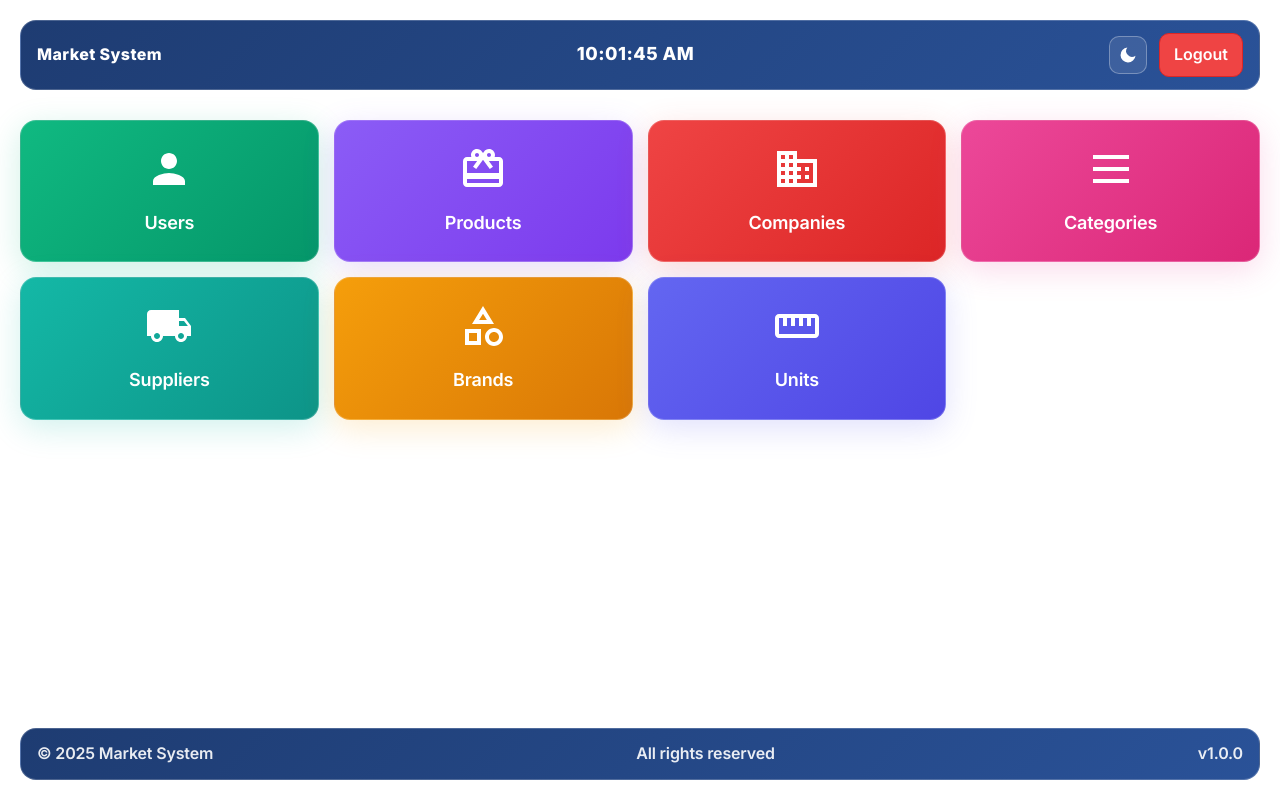
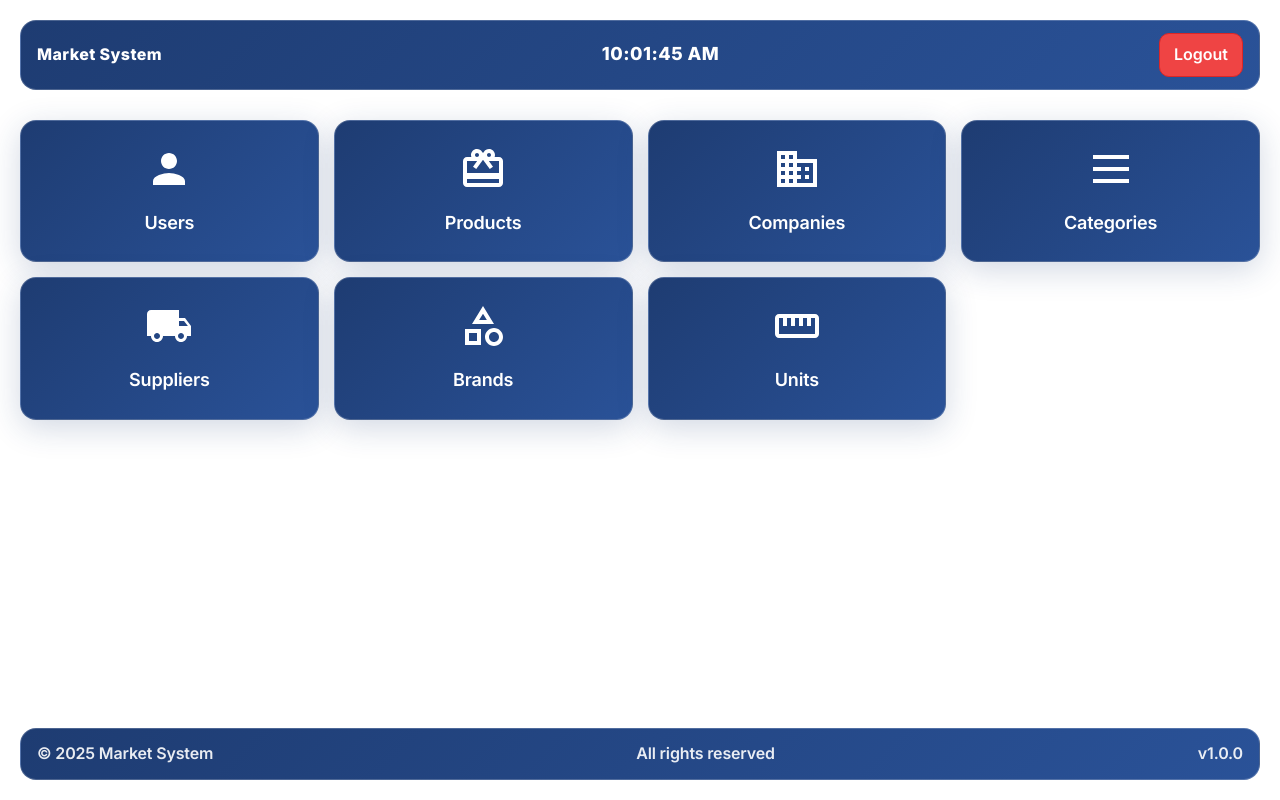
Before and after one commit to Ramiclovis/market-system, a React (Vite) app: page /dashboard in a window 1280 px wide. Built offline with nearby package versions, Linux system fonts and the light colour scheme.

Commit message:
Remove dark mode support and related components from the application. Refactor CSS to eliminate dark mode styles and simplify theme management. Update Navbar and main application structure to remove theme context and toggle functionality, streamlining the user interface.

```diff
--- a/src/context/ThemeContext.jsx
+++ /dev/null
@@ -1,35 +0,0 @@
-import React, { createContext, useContext, useState, useEffect } from 'react';
-
-const ThemeContext = createContext();
-
-export const useTheme = () => {
-  const context = useContext(ThemeContext);
-  if (!context) {
-    throw new Error('useTheme must be used within a ThemeProvider');
-  }
-  return context;
-};
-
-export const ThemeProvider = ({ children }) => {
-  // Get initial theme from localStorage or default to 'light'
-  const [theme, setTheme] = useState(() => {
-    const savedTheme = localStorage.getItem('theme');
-    return savedTheme || 'light';
-  });
-
-  // Apply theme to document root
-  useEffect(() => {
-    document.documentElement.setAttribute('data-theme', theme);
-    localStorage.setItem('theme', theme);
-  }, [theme]);
-
-  const toggleTheme = () => {
-    setTheme(prevTheme => prevTheme === 'light' ? 'dark' : 'light');
-  };
-
-  return (
-    <ThemeContext.Provider value={{ theme, toggleTheme }}>
-      {children}
-    </ThemeContext.Provider>
-  );
-};
--- a/src/index.css
+++ b/src/index.css
@@ -3,11 +3,6 @@
 
 /* Global styles */
 :root {
-  color-scheme: light dark;
-}
-
-/* Light Mode (Default) */
-:root[data-theme="light"] {
   --bg-primary: #ffffff;
   --bg-secondary: #f8fafc;
   --bg-tertiary: #f1f5f9;
@@ -19,21 +14,6 @@
   --shadow: rgba(0, 0, 0, 0.1);
   --gradient-start: #1e3c72;
   --gradient-end: #2a5298;
-}
-
-/* Dark Mode */
-:root[data-theme="dark"] {
-  --bg-primary: #0f172a;
-  --bg-secondary: #1e293b;
-  --bg-tertiary: #334155;
-  --text-primary: #f1f5f9;
-  --text-secondary: #cbd5e1;
-  --text-tertiary: #94a3b8;
-  --border-color: #334155;
-  --card-bg: #1e293b;
-  --shadow: rgba(0, 0, 0, 0.4);
-  --gradient-start: #0f172a;
-  --gradient-end: #1e293b;
 }
 
 /* Apply theme colors to body */
--- a/src/main.jsx
+++ b/src/main.jsx
@@ -1,14 +1,10 @@
 import { StrictMode } from 'react'
 import { createRoot } from 'react-dom/client'
 import './index.css'
-import './styles/darkMode.css'
 import App from './App.jsx'
-import { ThemeProvider } from './context/ThemeContext'
 
 createRoot(document.getElementById('root')).render(
   <StrictMode>
-    <ThemeProvider>
-      <App />
-    </ThemeProvider>
+    <App />
   </StrictMode>
 )
--- a/src/pages/dashboard/Dashboard.css
+++ b/src/pages/dashboard/Dashboard.css
@@ -14,7 +14,6 @@
   margin-top: -10px; /* overlap with navbar */
   flex: 1; /* push footer to bottom */
 }
-
 
 .logout-button {
   margin-top: 24px;
@@ -80,94 +79,25 @@
   letter-spacing: -0.01em;
 }
 
-/* Special Styles for Different Modules */
-
-/* 1. Users - Green (إدارة المستخدمين) */
-.module-card.users {
-  background: linear-gradient(135deg, #10b981 0%, #059669 100%);
-  box-shadow: 0 8px 32px rgba(16, 185, 129, 0.2);
+/* All Module Cards Use Same Color as Navbar and Footer */
+.module-card.users,
+.module-card.products,
+.module-card.companies,
+.module-card.categories,
+.module-card.suppliers,
+.module-card.brands,
+.module-card.units {
+  background: linear-gradient(135deg, #1e3c72 0%, #2a5298 100%);
+  box-shadow: 0 8px 32px rgba(30, 60, 114, 0.2);
 }
 
-.module-card.users:hover {
-  background: linear-gradient(135deg, #059669 0%, #047857 100%);
-  box-shadow: 0 12px 40px rgba(16, 185, 129, 0.4);
+.module-card.users:hover,
+.module-card.products:hover,
+.module-card.companies:hover,
+.module-card.categories:hover,
+.module-card.suppliers:hover,
+.module-card.brands:hover,
+.module-card.units:hover {
+  background: linear-gradient(135deg, #2a5298 0%, #1e3c72 100%);
+  box-shadow: 0 12px 40px rgba(30, 60, 114, 0.4);
 }
-
-/* 2. Products - Purple (المنتجات) */
-.module-card.products {
-  background: linear-gradient(135deg, #8b5cf6 0%, #7c3aed 100%);
-  box-shadow: 0 8px 32px rgba(139, 92, 246, 0.2);
-}
-
-.module-card.products:hover {
-  background: linear-gradient(135deg, #7c3aed 0%, #6d28d9 100%);
-  box-shadow: 0 12px 40px rgba(139, 92, 246, 0.4);
-}
-
-/* 3. Companies - Red (الشركات) */
-.module-card.companies {
-  background: linear-gradient(135deg, #ef4444 0%, #dc2626 100%);
-  box-shadow: 0 8px 32px rgba(239, 68, 68, 0.2);
-}
-
-.module-card.companies:hover {
-  background: linear-gradient(135deg, #dc2626 0%, #b91c1c 100%);
-  box-shadow: 0 12px 40px rgba(239, 68, 68, 0.4);
-}
-
-/* 4. Categories - Pink (الفئات) */
-.module-card.categories {
-  background: linear-gradient(135deg, #ec4899 0%, #db2777 100%);
-  box-shadow: 0 8px 32px rgba(236, 72, 153, 0.2);
-}
-
-.module-card.categories:hover {
-  background: linear-gradient(135deg, #db2777 0%, #be185d 100%);
-  box-shadow: 0 12px 40px rgba(236, 72, 153, 0.4);
-}
-
-/* 5. Suppliers - Teal (الموردين) */
-.module-card.suppliers {
-  background: linear-gradient(135deg, #14b8a6 0%, #0d9488 100%);
-  box-shadow: 0 8px 32px rgba(20, 184, 166, 0.2);
-}
-
-.module-card.suppliers:hover {
-  background: linear-gradient(135deg, #0d9488 0%, #0f766e 100%);
-  box-shadow: 0 12px 40px rgba(20, 184, 166, 0.4);
-}
-
-/* 6. Brands - Orange (العلامات التجارية) */
-.module-card.brands {
-  background: linear-gradient(135deg, #f59e0b 0%, #d97706 100%);
-  box-shadow: 0 8px 32px rgba(245, 158, 11, 0.2);
-}
-
-.module-card.brands:hover {
-  background: linear-gradient(135deg, #d97706 0%, #b45309 100%);
-  box-shadow: 0 12px 40px rgba(245, 158, 11, 0.4);
-}
-
-/* 7. Units - Indigo (الوحدات) */
-.module-card.units {
-  background: linear-gradient(135deg, #6366f1 0%, #4f46e5 100%);
-  box-shadow: 0 8px 32px rgba(99, 102, 241, 0.2);
-}
-
-.module-card.units:hover {
-  background: linear-gradient(135deg, #4f46e5 0%, #4338ca 100%);
-  box-shadow: 0 12px 40px rgba(99, 102, 241, 0.4);
-}
-
-/* Dark Mode Support */
-[data-theme="dark"] .dashboard-container {
-  background: var(--bg-primary);
-}
-
-[data-theme="dark"] .module-card {
-  border-color: rgba(255, 255, 255, 0.1);
-}
-
-[data-theme="dark"] .module-card:hover {
-  border-color: rgba(255, 255, 255, 0.2);
-}
--- a/src/pages/dashboard/components/Navbar.css
+++ b/src/pages/dashboard/components/Navbar.css
@@ -40,32 +40,6 @@
   display: flex;
   align-items: center;
   gap: 12px;
-}
-
-/* Theme Toggle Button */
-.theme-toggle-btn {
-  padding: 8px;
-  border-radius: 10px;
-  border: 1px solid rgba(255, 255, 255, 0.3);
-  background: rgba(255, 255, 255, 0.1);
-  color: #ffffff;
-  cursor: pointer;
-  transition: all 0.3s ease;
-  display: flex;
-  align-items: center;
-  justify-content: center;
-}
-
-.theme-toggle-btn:hover {
-  background: rgba(255, 255, 255, 0.2);
-  transform: translateY(-1px);
-  box-shadow: 0 4px 12px rgba(255, 255, 255, 0.2);
-}
-
-.theme-toggle-btn svg {
-  display: block;
-  width: 20px;
-  height: 20px;
 }
 
 .logout-button.nav {
--- a/src/pages/dashboard/components/Navbar.jsx
+++ b/src/pages/dashboard/components/Navbar.jsx
@@ -1,11 +1,9 @@
 import React, { useEffect, useState } from "react";
 import { useNavigate } from "react-router-dom";
-import { useTheme } from "../../../context/ThemeContext";
 import "./Navbar.css";
 
 function Navbar() {
   const navigate = useNavigate();
-  const { theme, toggleTheme } = useTheme();
   const [clock, setClock] = useState("");
   const [showLogoutModal, setShowLogoutModal] = useState(false);
 
@@ -48,19 +46,6 @@ function Navbar() {
           </div>
 
           <div className="nav-actions">
-            {/* Theme Toggle Button */}
-            <button onClick={toggleTheme} className="theme-toggle-btn" title={`Switch to ${theme === 'light' ? 'Dark' : 'Light'} Mode`}>
-              {theme === 'light' ? (
-                <svg viewBox="0 0 24 24" fill="currentColor" width="20" height="20">
-                  <path d="M21 12.79A9 9 0 1 1 11.21 3 7 7 0 0 0 21 12.79z"/>
-                </svg>
-              ) : (
-                <svg viewBox="0 0 24 24" fill="currentColor" width="20" height="20">
-                  <path d="M12 3v1m0 16v1m9-9h-1M4 12H3m15.364 6.364l-.707-.707M6.343 6.343l-.707-.707m12.728 0l-.707.707M6.343 17.657l-.707.707M16 12a4 4 0 1 1-8 0 4 4 0 0 1 8 0z"/>
-                </svg>
-              )}
-            </button>
-
             {/* Logout button */}
             <button onClick={showLogoutConfirmation} className="logout-button nav">
               Logout
```
Also changed, not shown: src/styles/darkMode.css (deleted, +0 -166 lines), src/pages/dashboard/components/Footer.css (line endings or trailing spaces).
